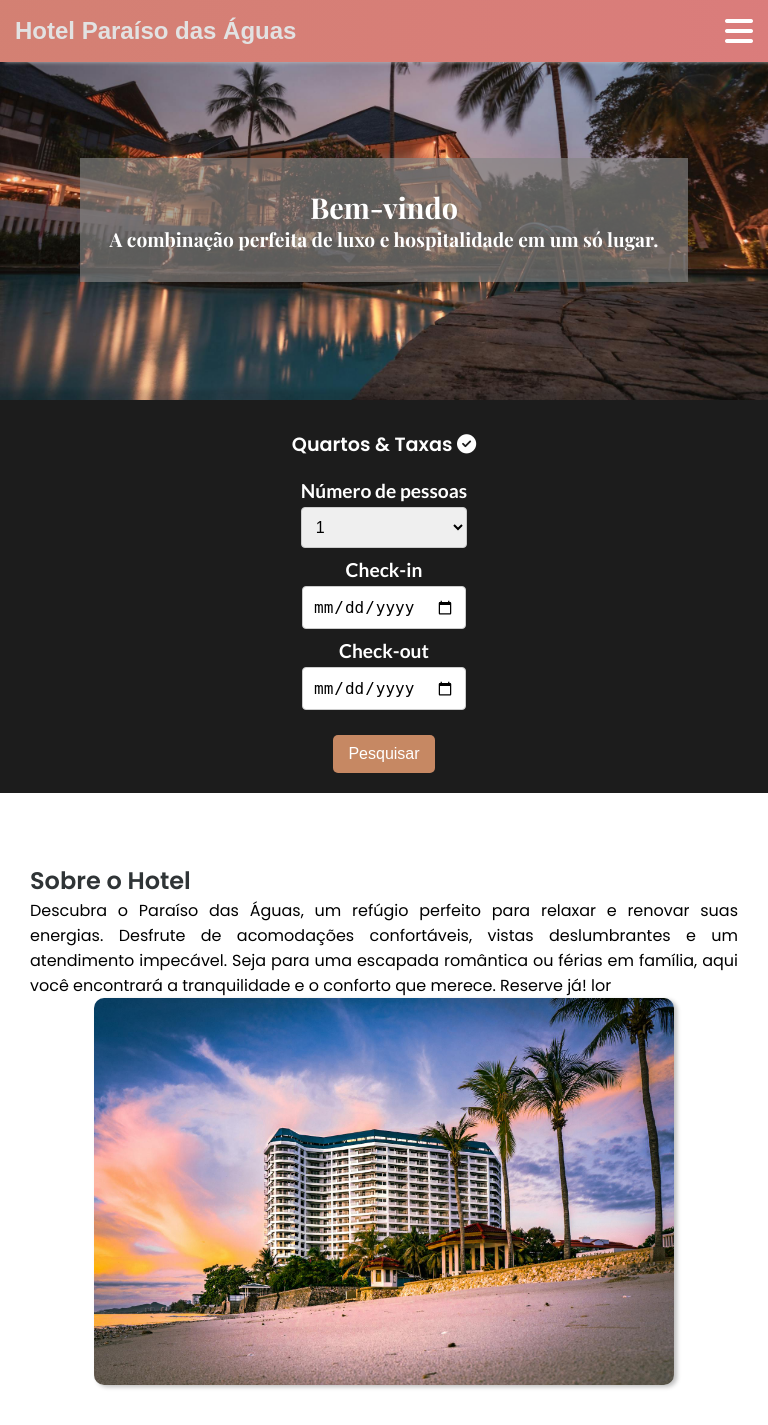
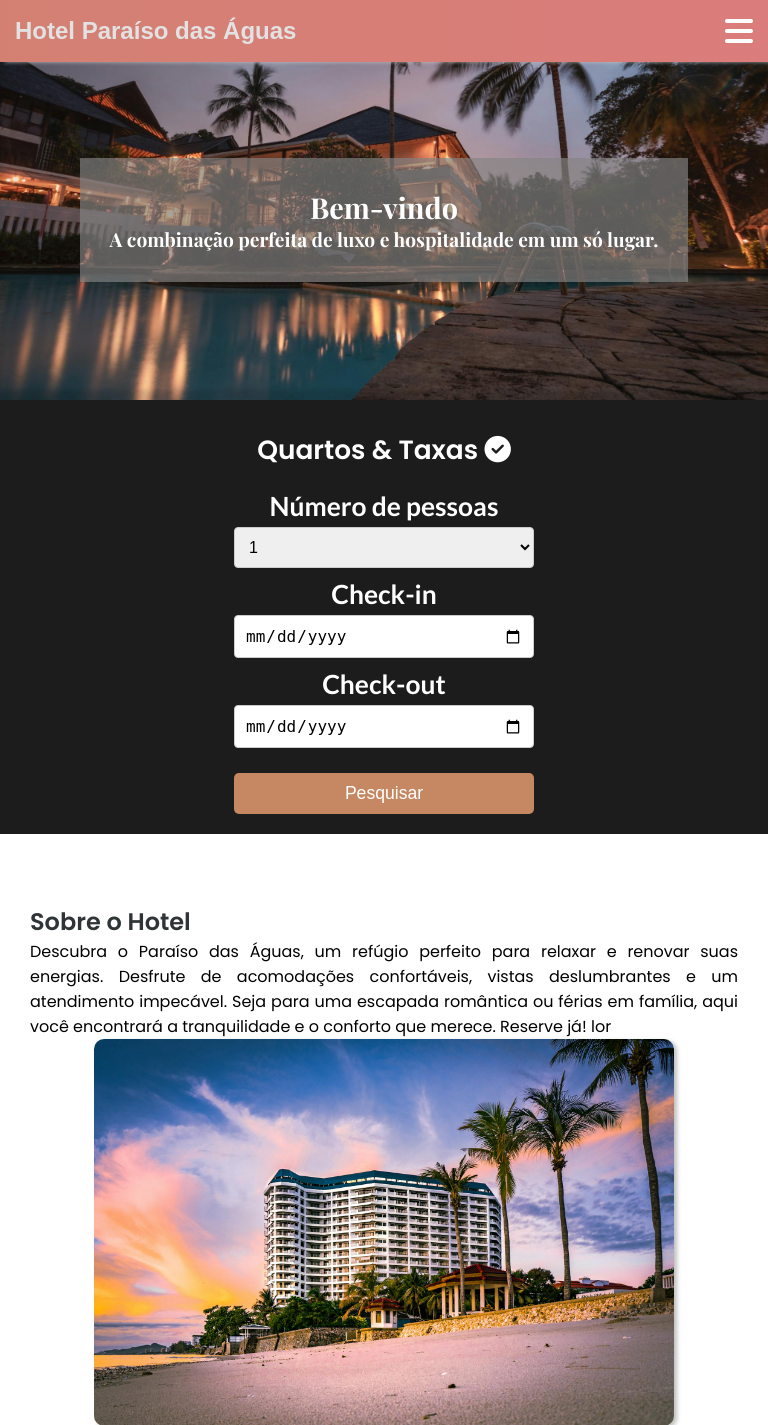
Before and after one commit to JuanCorreadeSaRibas/Projeto-Hotel, a PHP site: page / in a window 768 px wide. Shown: the top 1425 px of the page. Run offline with PHP 8.4, Linux system fonts and the light colour scheme.

Commit message:
section#reserve update

```diff
--- a/index.html
+++ b/index.html
@@ -52,17 +52,14 @@
                         </select>
 
                     </div>
-
                     <div>
                         <label for="check-in">Check-in</label>
                         <input type="date" name="check-in" id="check-in" required>
                     </div>
                     <div>
-
                         <label for="check-out">Check-out</label>
                         <input type="date" name="check-out" id="check-out" required>
                     </div>
-
                     <div>
                         <input type="submit" value="Pesquisar">
                     </div>
--- a/src/css/style.css
+++ b/src/css/style.css
@@ -190,7 +190,6 @@ section, .about {
 
 section#reserve{
     background-color: #1c1c1c;
-    padding: 20px;
 }
 
 .rooms{
@@ -479,7 +478,7 @@ footer small a:hover {
         flex-direction: row;
         font-size: 1.2rem;
         opacity: 1;
-        max-height: none;
+
     }
 
     .menu-icon {
@@ -507,16 +506,18 @@ footer small a:hover {
     }
 
     .rooms {
-        flex-direction: row;
+        flex-flow: row wrap;
         justify-content: space-around;
     }
 
-    .rooms label, .rooms h2 {
-        font-size: 1.4em;
+    .rooms div, .rooms label, .rooms h2 {
+        text-align: center;
+        font-size: 1.1em;
+        flex: auto;
     }
 
     .rooms select, .rooms input[type="date"], .rooms input[type="submit"] {
-        width: 80%; /* Aumentar a largura dos inputs no tablet */
+        width: 100%; /* Aumentar a largura dos inputs no tablet */
     }
 
     .location-text h2 {
@@ -634,11 +635,13 @@ footer small a:hover {
     }
 
     .rooms label, .rooms h2 {
-        font-size: 1.2em;
+        text-align: center;
+        font-size: 1.5em;
     }
 
-    .rooms select, .rooms input[type="date"], .rooms input[type="submit"] {
-        width: 100%;
+    .rooms label, .rooms select, .rooms input[type="date"], .rooms input[type="submit"] {
+        flex: auto;
+        width: 300px;
     }
 
     .location-text h2 {
```
Lines whose indentation alone changed are shown as unchanged.
